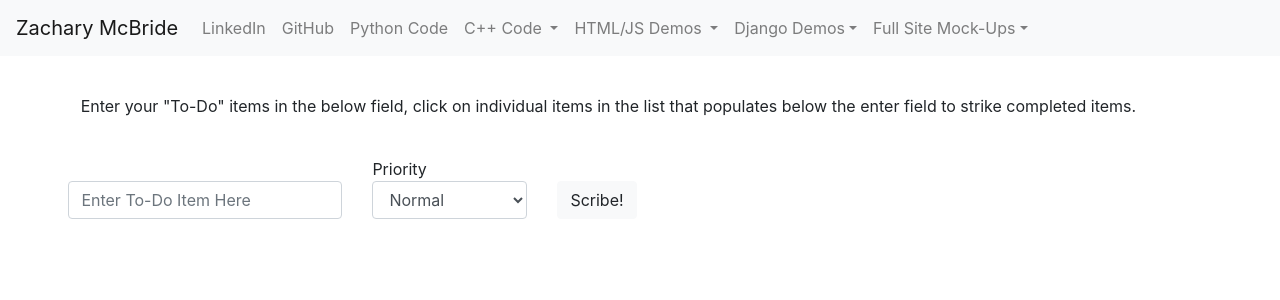
After one commit to mcbridz/deployed_portfolio, a Django app: page /materialize/todo_list/ in a window 1280 px wide. The commit adds this page. Shown: the top 300 px of the page. Run offline with Django 3.2, Linux system fonts and the light colour scheme; some libraries are stand-ins or nearby versions.

Commit message:
Started implementation of materialize todo list

```diff
--- a/portfolio/html_css/static/html_css/grading.js
+++ b/portfolio/html_css/static/html_css/grading.js
@@ -51,9 +51,10 @@ grade.onclick = function () {
         else if (tmp_grade % 10 > 5) {
             modifier = "+"
         }
-        if (grade != 100) {
+        console.log(tmp_grade)
+        if (tmp_grade < 100) {
             fld.innerHTML += `<div class= "col-1">${grades[parseInt(tmp_grade / 10)].toString()}${modifier}</div><div class= "col-3"></div>`
-            console.log(fld.innerHTML)
+            // console.log(fld.innerHTML)
             grd = document.querySelector(`#grade${i}`)
             grd.value = `${tmp_grade}`
         }
--- a/portfolio/html_css/templates/html_css/materialize_base_nav.html
+++ b/portfolio/html_css/templates/html_css/materialize_base_nav.html
@@ -69,7 +69,7 @@
                     <a href="{% url 'html_css:materialize_grading' %}">Grading Vue.JS</a>
                 </li>
                 <li>
-                    <a href="#!">To-Do List Vue.JS</a>
+                    <a href="{% url 'html_css:materialize_todo_list' %}">To-Do List Vue.JS</a>
                 </li>
                 <li>
                     <a href="#!">rotN Encryption Vue.JS</a>
@@ -174,7 +174,7 @@
             <a href="{% url 'html_css:materialize_grading' %}">Grading Vue.JS</a>
         </li>
         <li>
-            <a href="#!">To-Do List Vue.JS</a>
+            <a href="{% url 'html_css:materialize_todo_list' %}">To-Do List Vue.JS</a>
         </li>
         <li>
             <a href="#!">rotN Encryption Vue.JS</a>
--- /dev/null
+++ b/portfolio/html_css/templates/html_css/materialize_to-do-list.html
@@ -0,0 +1,82 @@
+{% extends 'html_css/bootstrap_base.html' %}
+{% load static %}
+{% block title %}To-Do List{% endblock %}
+{% block style %}
+<style>
+    .container {
+        margin: 3%;
+    }
+
+    #div_instructions {
+        text-align: center;
+    }
+
+    #select_priority {
+        margin-top: 0;
+    }
+
+    label {
+        margin-bottom: 0;
+    }
+
+    #row_one {
+        align-items: flex-end;
+    }
+
+    #todolist {
+        background-color: rgba(248, 249, 250, 0.85) !important;
+    }
+
+    #select_low {
+        color: green;
+    }
+
+    #select_high {
+        color: red;
+    }
+
+    .row-entry {
+        border: 3px solid black;
+        border-radius: 3px;
+        justify-content: space-between;
+        padding: 5px;
+        text-shadow: 1px 1px black;
+    }
+</style>
+{% endblock %}
+{% block body %}
+{% include 'html_css/bootstrap_base_nav.html' %}
+
+<div class="container" id="div_instructions">Enter your "To-Do" items in the below field, click on individual items
+    in the list that populates below the enter field to strike completed items.</div>
+<div class="" id="below-navbar">
+    <div class="row container" id="row_one">
+        <div class="col-auto" id="col_input">
+            <input type="text" class="form-control" id="input_todo" placeholder="Enter To-Do Item Here" />
+        </div>
+        <div class="col-2">
+            <label>Priority</label>
+            <select class="form-control" id="select_priority">
+                <option value="black" id="select_normal">Normal</option>
+                <option value="rgb(10,255,0)" id="select_low">Low</option>
+                <option value="red" id="select_high">High</option>
+            </select>
+        </div>
+        <div class="col-1">
+            <button class="btn btn-light" id="scribe">Scribe!</button>
+        </div>
+    </div>
+</div>
+
+<div class="container" id="todolist">
+
+</div>
+
+
+
+{% endblock %}
+{% block javascript %}
+<!--Custom JavaScript-->
+<!-- <script src="./to-do-list.js"></script> -->
+<script src="{% static 'html_css/to-do-list2.js' %}"></script>
+{% endblock %}
--- a/portfolio/html_css/urls.py
+++ b/portfolio/html_css/urls.py
@@ -25,6 +25,8 @@ urlpatterns = [
          name='materialize_password_generator'),
     path('materialize/number_to_phrase/', views.materialize_num_to_phrase,
          name='materialize_num_to_phrase'),
-    path('materialize/grading', views.materialize_grading,
+    path('materialize/grading/', views.materialize_grading,
          name='materialize_grading'),
+    path('materialize/todo_list/', views.materialize_todo_list,
+         name='materialize_todo_list'),
 ]
--- a/portfolio/html_css/views.py
+++ b/portfolio/html_css/views.py
@@ -68,3 +68,7 @@ def materialize_num_to_phrase(request):
 
 def materialize_grading(request):
     return render(request, 'html_css/materialize_grading.html')
+
+
+def materialize_todo_list(request):
+    return render(request, 'html_css/materialize_to-do-list.html')
```
